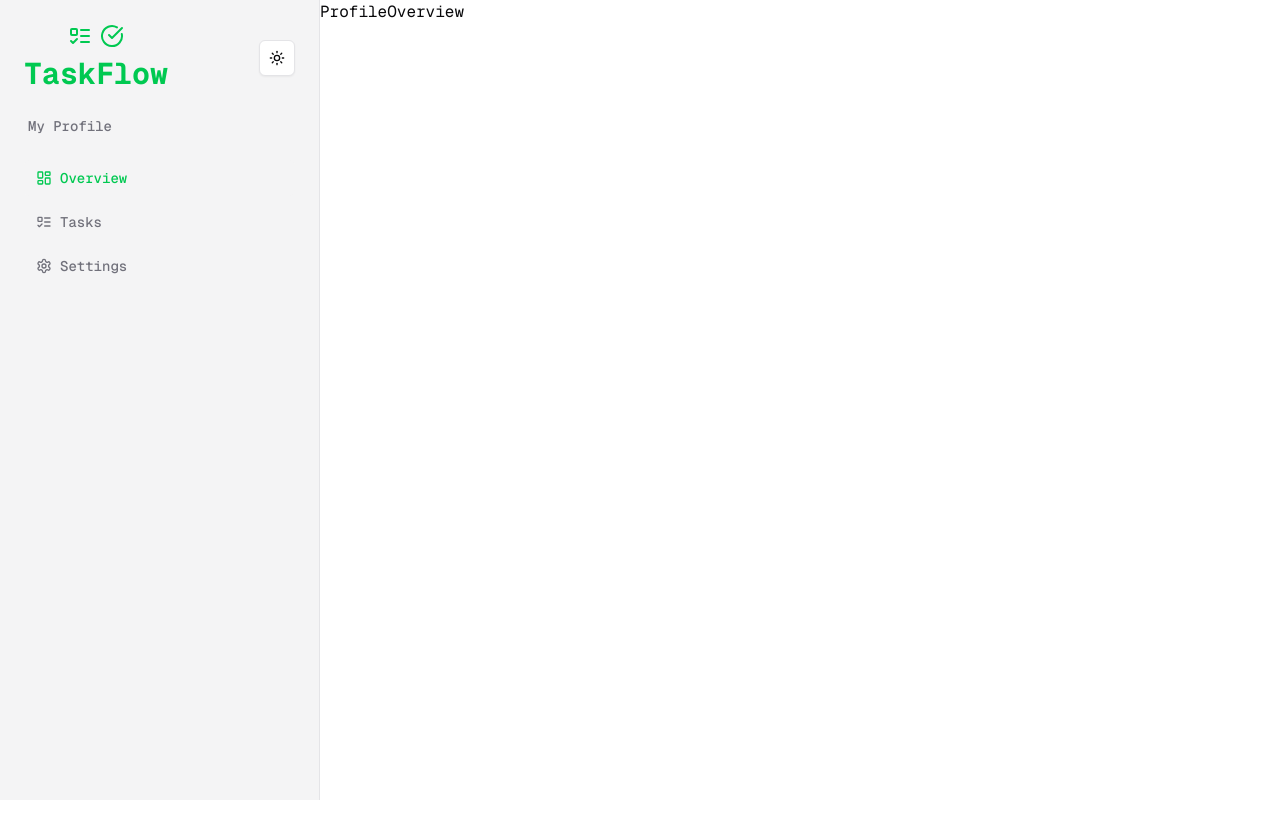
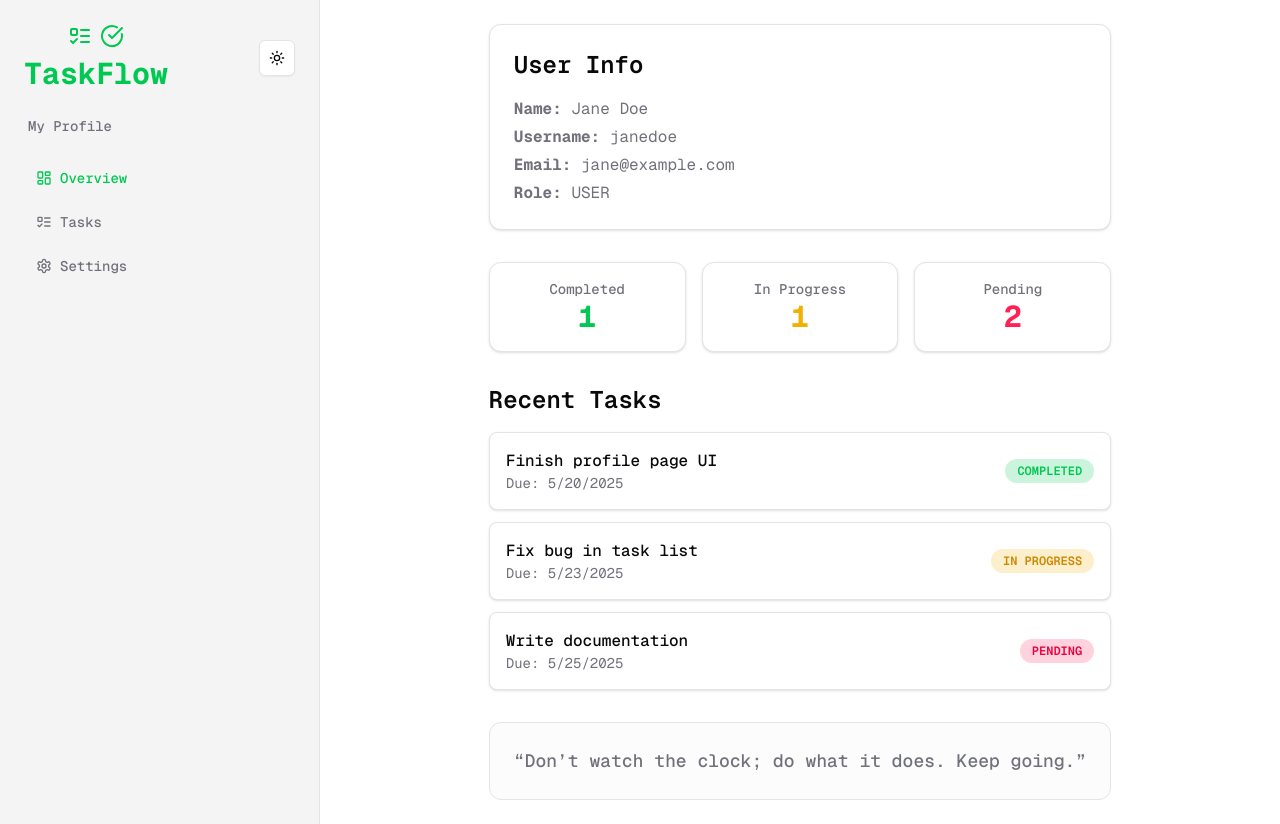
Before and after one commit to amirrajj-dev/TaskFlow, a Next.js app: page /profile/overview in a window 1280 px wide. Before the commit the page ends 800 px from the top, so only its background shows below. Built offline with nearby package versions, Linux system fonts and the light colour scheme.

Commit message:
profile overview page completed📝💫

```diff
--- a/src/app/(profile)/profile/overview/page.tsx
+++ b/src/app/(profile)/profile/overview/page.tsx
@@ -1,9 +1,15 @@
-import React from 'react'
+import Overview from "@/components/profile/routes/overview/Overview";
+import { Metadata } from "next";
+
+export const metadata : Metadata = {
+  title: "Profile Overview - TaksFlow",
+  description: "Get a quick glance at your profile details, task stats, and recent activities.",
+};
 
 const ProfileOverview = () => {
   return (
-    <div>ProfileOverview</div>
+    <Overview/>
   )
-}
+};
 
-export default ProfileOverview
+export default ProfileOverview;
--- a/src/app/(profile)/profile/page.tsx
+++ b/src/app/(profile)/profile/page.tsx
@@ -1,17 +1,5 @@
+import { motivationalQuotes } from "@/data/data";
 import { Metadata } from "next";
-
-const motivationalQuotes = [
-  "Discipline is choosing between what you want now and what you want most.",
-  "Start where you are. Use what you have. Do what you can.",
-  "Progress, not perfection. Keep showing up.",
-  "A little progress each day adds up to big results.",
-  "You don't need to see the whole staircase, just take the first step.",
-  "Consistency beats motivation. Build habits.",
-  "Make it happen. Shock everyone.",
-  "Done is better than perfect.",
-  "Success is built from daily routines, not occasional effort.",
-  "You're closer than you think — keep going.",
-];
 
 
 export const metadata : Metadata = {
--- /dev/null
+++ b/src/components/profile/routes/overview/Overview.tsx
@@ -0,0 +1,184 @@
+"use client";
+
+import React from "react";
+import { motion } from "framer-motion";
+import { cn } from "@/lib/utils";
+import { motivationalQuotes } from "@/data/data";
+
+// Hardcoded user & tasks for demo
+const user = {
+  name: "Jane Doe",
+  username: "janedoe",
+  email: "jane@example.com",
+  role: "USER",
+};
+
+const tasks = [
+  {
+    id: "1",
+    title: "Finish profile page UI",
+    status: "COMPLETED",
+    dueDate: new Date("2025-05-20"),
+  },
+  {
+    id: "2",
+    title: "Fix bug in task list",
+    status: "IN_PROGRESS",
+    dueDate: new Date("2025-05-23"),
+  },
+  {
+    id: "3",
+    title: "Write documentation",
+    status: "PENDING",
+    dueDate: new Date("2025-05-25"),
+  },
+  {
+    id: "4",
+    title: "Plan next sprint",
+    status: "PENDING",
+    dueDate: new Date("2025-06-01"),
+  },
+];
+
+const containerVariants = {
+  hidden: { opacity: 0, y: 10 },
+  visible: {
+    opacity: 1,
+    y: 0,
+    transition: {
+      staggerChildren: 0.15,
+      when: "beforeChildren",
+    },
+  },
+};
+
+const itemVariants = {
+  hidden: { opacity: 0, y: 10 },
+  visible: { opacity: 1, y: 0 },
+};
+
+const Overview = () => {
+  const stats = {
+    completed: tasks.filter((t) => t.status === "COMPLETED").length,
+    inProgress: tasks.filter((t) => t.status === "IN_PROGRESS").length,
+    pending: tasks.filter((t) => t.status === "PENDING").length,
+  };
+
+  // Random motivational quote
+  const randomQuote =
+    motivationalQuotes[Math.floor(Math.random() * motivationalQuotes.length)];
+
+  return (
+    <main className="p-6 max-w-7xl mx-auto space-y-8">
+      <motion.section
+        className="bg-background border rounded-xl p-6 shadow-sm"
+        variants={itemVariants}
+        initial="hidden"
+        animate="visible"
+      >
+        <h2 className="text-2xl font-semibold mb-4">User Info</h2>
+        <div className="text-muted-foreground space-y-1">
+          <p>
+            <strong>Name:</strong> {user.name}
+          </p>
+          <p>
+            <strong>Username:</strong> {user.username}
+          </p>
+          <p>
+            <strong>Email:</strong> {user.email}
+          </p>
+          <p>
+            <strong>Role:</strong> {user.role}
+          </p>
+        </div>
+      </motion.section>
+
+      <motion.section
+        className="grid grid-cols-1 sm:grid-cols-3 gap-4"
+        variants={containerVariants}
+        initial="hidden"
+        animate="visible"
+      >
+        <motion.div
+          className="bg-background border rounded-xl p-4 shadow-sm text-center"
+          variants={itemVariants}
+        >
+          <h3 className="text-sm font-medium text-muted-foreground">
+            Completed
+          </h3>
+          <p className="text-3xl font-bold text-primary">{stats.completed}</p>
+        </motion.div>
+        <motion.div
+          className="bg-background border rounded-xl p-4 shadow-sm text-center"
+          variants={itemVariants}
+        >
+          <h3 className="text-sm font-medium text-muted-foreground">
+            In Progress
+          </h3>
+          <p className="text-3xl font-bold text-yellow-500">{stats.inProgress}</p>
+        </motion.div>
+        <motion.div
+          className="bg-background border rounded-xl p-4 shadow-sm text-center"
+          variants={itemVariants}
+        >
+          <h3 className="text-sm font-medium text-muted-foreground">Pending</h3>
+          <p className="text-3xl font-bold text-rose-500">{stats.pending}</p>
+        </motion.div>
+      </motion.section>
+
+      <section>
+        <h2 className="text-2xl font-semibold mb-4">Recent Tasks</h2>
+        <motion.ul
+          className="space-y-3"
+          variants={containerVariants}
+          initial="hidden"
+          animate="visible"
+        >
+          {tasks.slice(0, 3).map(({ id, title, status, dueDate }) => (
+            <motion.li
+              key={id}
+              className="border rounded-lg p-4 flex justify-between items-center bg-background shadow-sm"
+              variants={itemVariants}
+              whileHover={{ scale: 1.03 }}
+              transition={{ type: "spring", stiffness: 300 }}
+            >
+              <div>
+                <p className="font-medium">{title}</p>
+                <p className="text-sm text-muted-foreground">
+                  Due: {dueDate.toLocaleDateString()}
+                </p>
+              </div>
+              <span
+                className={cn(
+                  "rounded-full px-3 py-1 text-xs font-semibold",
+                  status === "COMPLETED"
+                    ? "bg-primary/20 text-primary"
+                    : status === "IN_PROGRESS"
+                    ? "bg-yellow-500/20 text-yellow-600"
+                    : "bg-rose-500/20 text-rose-600"
+                )}
+              >
+                {status.replace("_", " ")}
+              </span>
+            </motion.li>
+          ))}
+        </motion.ul>
+      </section>
+
+      {/* Motivational Quote */}
+      <motion.section
+        className="bg-accent/30 p-6 rounded-xl border text-center"
+        variants={itemVariants}
+        initial={{ opacity: 0, scale: 0.95 }}
+        animate={{ opacity: 1, scale: 1 }}
+        transition={{ type: "spring", stiffness: 120 }}
+      >
+        <p className="text-lg font-medium text-muted-foreground">
+          “{randomQuote}”
+        </p>
+      </motion.section>
+    </main>
+  );
+};
+
+export default Overview;
--- /dev/null
+++ b/src/data/data.ts
@@ -0,0 +1,22 @@
+export const motivationalQuotes = [
+  "Discipline is choosing between what you want now and what you want most.",
+  "Start where you are. Use what you have. Do what you can.",
+  "Progress, not perfection. Keep showing up.",
+  "A little progress each day adds up to big results.",
+  "You don't need to see the whole staircase, just take the first step.",
+  "Consistency beats motivation. Build habits.",
+  "Make it happen. Shock everyone.",
+  "Done is better than perfect.",
+  "Success is built from daily routines, not occasional effort.",
+  "You're closer than you think — keep going.",
+  "Believe you can and you're halfway there.",
+  "Small steps every day lead to big changes.",
+  "Your limitation—it’s only your imagination.",
+  "Dream it. Wish it. Do it.",
+  "Great things never come from comfort zones.",
+  "Push yourself, because no one else is going to do it for you.",
+  "The harder you work for something, the greater you'll feel when you achieve it.",
+  "Don’t watch the clock; do what it does. Keep going.",
+  "Sometimes later becomes never. Do it now.",
+  "Don’t stop when you’re tired. Stop when you’re done.",
+];
--- a/src/data/mockdata.ts
+++ /dev/null
@@ -1,70 +0,0 @@
-// data/mockData.ts
-
-export const mockUser = {
-    id: "user_1",
-    name: "Jane Doe",
-    username: "janedoe",
-    email: "jane@example.com",
-    password: "hashedpassword", // don't use this in UI
-    role: "USER",
-    createdAt: new Date("2024-01-15T10:00:00Z"),
-    updatedAt: new Date("2024-05-10T12:00:00Z"),
-  };
-
-  export const mockTodos = [
-    {
-      id: "todo_1",
-      title: "Finish onboarding flow",
-      description: "Complete the intro and connect DB",
-      status: "COMPLETED",
-      priority: "HIGH",
-      dueDate: new Date("2024-05-10T17:00:00Z"),
-      userId: "user_1",
-      createdAt: new Date("2024-05-01T09:00:00Z"),
-      updatedAt: new Date("2024-05-10T15:00:00Z"),
-    },
-    {
-      id: "todo_2",
-      title: "Write unit tests",
-      description: "Cover ProfilePage and TaskList components",
-      status: "IN_PROGRESS",
-      priority: "MEDIUM",
-      dueDate: new Date("2024-05-18T12:00:00Z"),
-      userId: "user_1",
-      createdAt: new Date("2024-05-12T08:30:00Z"),
-      updatedAt: new Date("2024-05-16T10:00:00Z"),
-    },
-    {
-      id: "todo_3",
-      title: "Add motivational quotes feature",
-      description: "",
-      status: "PENDING",
-      priority: "LOW",
-      dueDate: new Date("2024-05-20T18:00:00Z"),
-      userId: "user_1",
-      createdAt: new Date("2024-05-16T07:00:00Z"),
-      updatedAt: new Date("2024-05-16T07:00:00Z"),
-    },
-    {
-      id: "todo_4",
-      title: "Deploy to Vercel",
-      description: "Deploy the fullstack MVP",
-      status: "PENDING",
-      priority: "HIGH",
-      dueDate: null,
-      userId: "user_1",
-      createdAt: new Date("2024-05-15T11:45:00Z"),
-      updatedAt: new Date("2024-05-15T11:45:00Z"),
-    },
-    {
-      id: "todo_5",
-      title: "Style /profile/settings page",
-      description: "Make it responsive and clean",
-      status: "IN_PROGRESS",
-      priority: "MEDIUM",
-      dueDate: new Date("2024-05-19T15:00:00Z"),
-      userId: "user_1",
-      createdAt: new Date("2024-05-13T14:00:00Z"),
-      updatedAt: new Date("2024-05-16T09:30:00Z"),
-    },
-  ];
```
